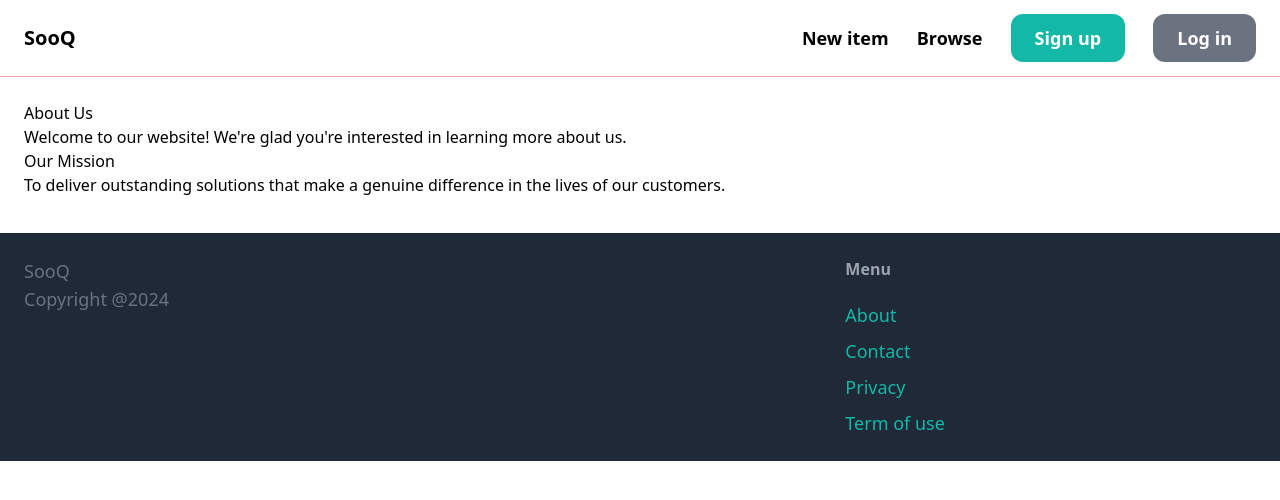
After one commit to ibrahimjasim/Project-Milestone-4, a Django app: page /about/ in a window 1280 px wide. The commit adds this page. Shown: the top 500 px of the page. Run offline with Django 3.2, Linux system fonts and the light colour scheme; some libraries are stand-ins or nearby versions.

Commit message:
Added about section to the site

```diff
--- /dev/null
+++ b/core/templates/core/about.html
@@ -0,0 +1,12 @@
+{% extends 'core/base.html' %}
+
+{% block title %}About{% endblock %}
+
+{% block content %}
+    <h1>About Us</h1>
+    <p>Welcome to our website! We're glad you're interested in learning more about us.</p>
+    <div class="mb-3">
+        <h2>Our Mission</h2>
+        <p>To deliver outstanding solutions that make a genuine difference in the lives of our customers.</p>
+    </div>
+{% endblock %}
--- a/core/templates/core/base.html
+++ b/core/templates/core/base.html
@@ -70,7 +70,7 @@
         <h3 class="mb-5 font-semibold text-gray-400">Menu</h3>
         <ul class="space-y-2">
           <li>
-            <a href="#" class="text-lg text-teal-500 hover:text-teal-700"
+            <a href="{% url 'core:about' %}" class="text-lg text-teal-500 hover:text-teal-700"
               >About</a
             >
           </li>
--- a/core/urls.py
+++ b/core/urls.py
@@ -13,5 +13,5 @@ urlpatterns = [
     path('login/', auth_views.LoginView.as_view(template_name='core/login.html',
          authentication_form=LoginForm), name='login'),
     path('logout/', views.logout_view, name='logout'),
-
+    path('about/', views.about, name='about'),
 ]
--- a/core/views.py
+++ b/core/views.py
@@ -49,3 +49,7 @@ def signup(request):
 def logout_view(request):
     logout(request)
     return redirect('/login/')
+
+
+def about(request):
+    return render(request, 'core/about.html')
```
